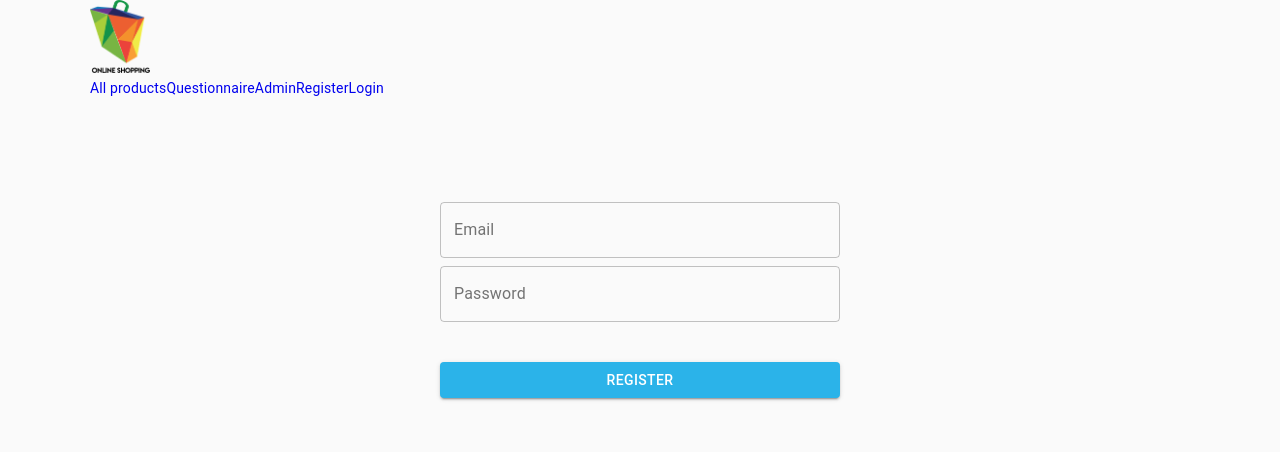
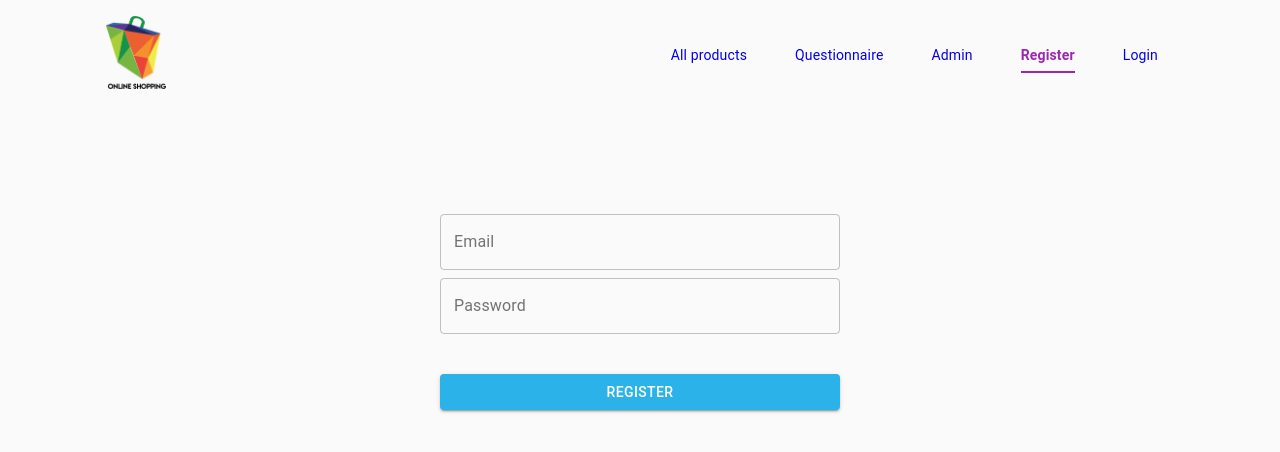
Before and after one commit to JoAn9/shop, a React (Create React App) app in the folder client/: page /users in a window 1280 px wide. Shown: the top 452 px of the page. Built offline with nearby package versions, Linux system fonts and the light colour scheme; the HTML template or start-up script is replaced by a standard one.

Commit message:
responsive menu & style active menu links

```diff
--- a/client/src/components/Navigation.js
+++ b/client/src/components/Navigation.js
@@ -1,11 +1,53 @@
-import React, { useContext } from 'react';
-import { Link } from 'react-router-dom';
+import React, { useContext, Fragment } from 'react';
+import { NavLink } from 'react-router-dom';
+import { makeStyles } from '@material-ui/core/styles';
+import Hidden from '@material-ui/core/Hidden';
+import AppBar from '@material-ui/core/AppBar';
+import MenuIcon from '@material-ui/icons/Menu';
+import Toolbar from '@material-ui/core/Toolbar';
+import IconButton from '@material-ui/core/IconButton';
+import Drawer from '@material-ui/core/Drawer';
 import logo from '../img/logo.png';
 import { AuthContext } from '../App';
 import { LOGOUT } from '../actions/types';
 
+const drawerWidth = 200;
+
+const useStyles = makeStyles(theme => ({
+  activeLink: {
+    color: theme.palette.secondary.main,
+    fontWeight: 'bold',
+    borderBottom: `2px solid ${theme.palette.secondary.main}`,
+    paddingBottom: theme.spacing(1),
+  },
+  link: {
+    marginRight: theme.spacing(4),
+    marginLeft: theme.spacing(2),
+    marginTop: theme.spacing(4),
+  },
+  logo: { padding: '1rem' },
+  drawerPaper: {
+    width: drawerWidth,
+  },
+  navMobile: {
+    display: 'flex',
+    flexDirection: 'column',
+  },
+  navLarge: {
+    display: 'flex',
+    justifyContent: 'space-between',
+    alignItems: 'center',
+  },
+}));
+
 function Navigation() {
   const { state, dispatch } = useContext(AuthContext);
+  const classes = useStyles();
+  const [mobileOpen, setMobileOpen] = React.useState(false);
+
+  const handleDrawerToggle = () => {
+    setMobileOpen(!mobileOpen);
+  };
 
   const handleLogout = () => {
     dispatch({
@@ -14,16 +56,16 @@ function Navigation() {
   };
 
   const login = (
-    <li>
-      <Link to="/auth/user" className="link">
+    <li className={classes.link}>
+      <NavLink to="/auth/user" activeClassName={classes.activeLink}>
         Login
-      </Link>
+      </NavLink>
     </li>
   );
 
   const logout = (
-    <li>
-      <a href="/logout" onClick={handleLogout} className="link">
+    <li className={classes.link}>
+      <a href="/logout" onClick={handleLogout}>
         Logout
       </a>
     </li>
@@ -31,35 +73,82 @@ function Navigation() {
 
   const { userIsAuthenticated, adminIsAuthenticated } = state;
 
+  const menuItems = [
+    {
+      id: 0,
+      link: '/products',
+      title: 'All products',
+    },
+    {
+      id: 1,
+      link: '/questionnaire',
+      title: 'Questionnaire',
+    },
+    {
+      id: 2,
+      link: '/auth/admin',
+      title: 'Admin',
+    },
+    {
+      id: 3,
+      link: '/users',
+      title: 'Register',
+    },
+  ];
+  const menu = (
+    <Fragment>
+      {menuItems.map(item => (
+        <li key={item.id} className={classes.link}>
+          <NavLink to={item.link} activeClassName={classes.activeLink}>
+            {item.title}
+          </NavLink>
+        </li>
+      ))}
+      {adminIsAuthenticated || userIsAuthenticated ? logout : login}
+    </Fragment>
+  );
+
   return (
-    <nav className="nav">
-      <Link to="/" className="logo">
-        <img src={logo} alt="" style={{ width: '60px' }} />
-      </Link>
-      <ul>
-        <li>
-          <Link to="/products" className="link">
-            All products
-          </Link>
-        </li>
-        <li>
-          <Link to="/questionnaire" className="link">
-            Questionnaire
-          </Link>
-        </li>
-        <li>
-          <Link to="/auth/admin" className="link">
-            Admin
-          </Link>
-        </li>
-        <li>
-          <Link to="/users" className="link">
-            Register
-          </Link>
-        </li>
-        {adminIsAuthenticated || userIsAuthenticated ? logout : login}
-      </ul>
-    </nav>
+    <Fragment>
+      <Hidden smUp>
+        <AppBar position="fixed">
+          <Toolbar>
+            <IconButton
+              color="inherit"
+              aria-label="open drawer"
+              edge="start"
+              onClick={handleDrawerToggle}
+            >
+              <MenuIcon />
+            </IconButton>
+          </Toolbar>
+        </AppBar>
+        <Drawer
+          variant="temporary"
+          anchor="left"
+          open={mobileOpen}
+          onClose={handleDrawerToggle}
+          classes={{
+            paper: classes.drawerPaper,
+          }}
+          ModalProps={{
+            keepMounted: true, // Better open performance on mobile.
+          }}
+        >
+          <nav>
+            <ul className={classes.navMobile}>{menu}</ul>
+          </nav>
+        </Drawer>
+      </Hidden>
+      <Hidden xsDown>
+        <nav className={classes.navLarge}>
+          <NavLink to="/" className={classes.logo}>
+            <img src={logo} alt="" style={{ width: '60px' }} />
+          </NavLink>
+          <ul>{menu}</ul>
+        </nav>
+      </Hidden>
+    </Fragment>
   );
 }
 
```
